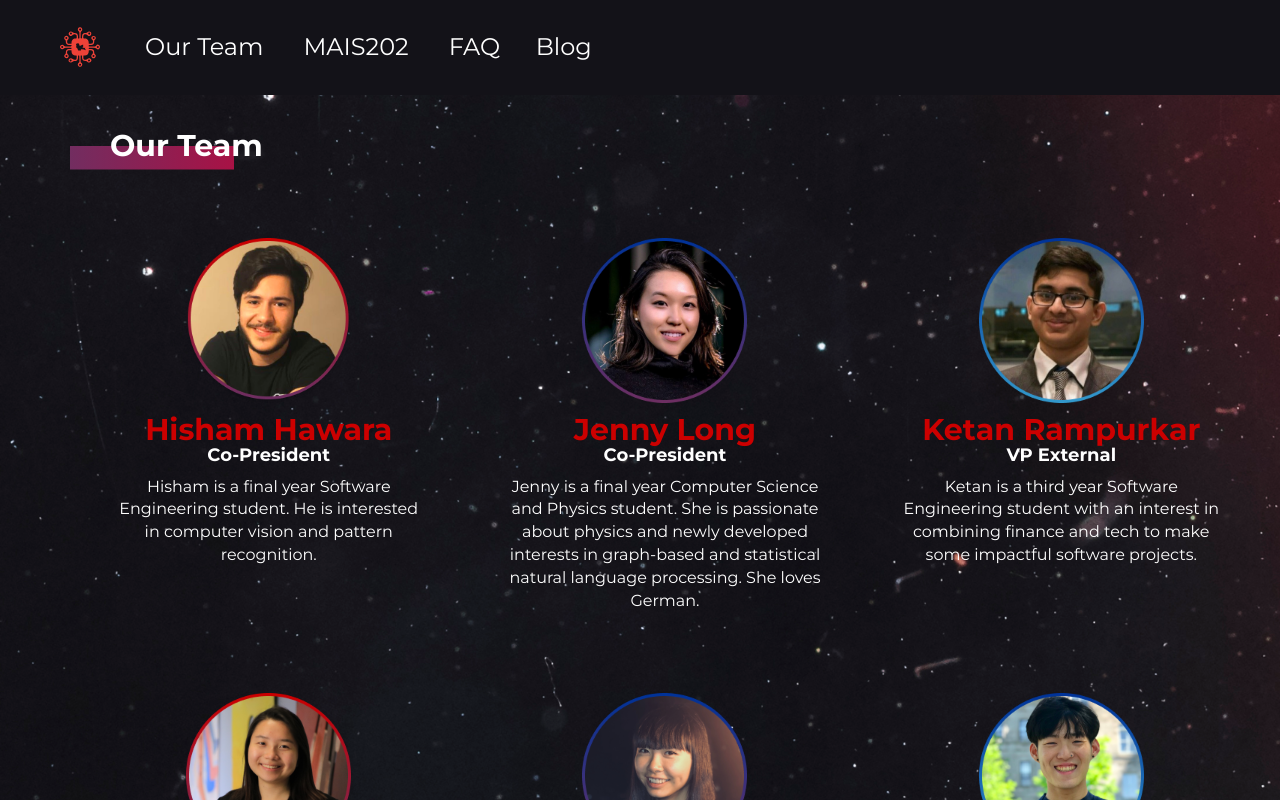
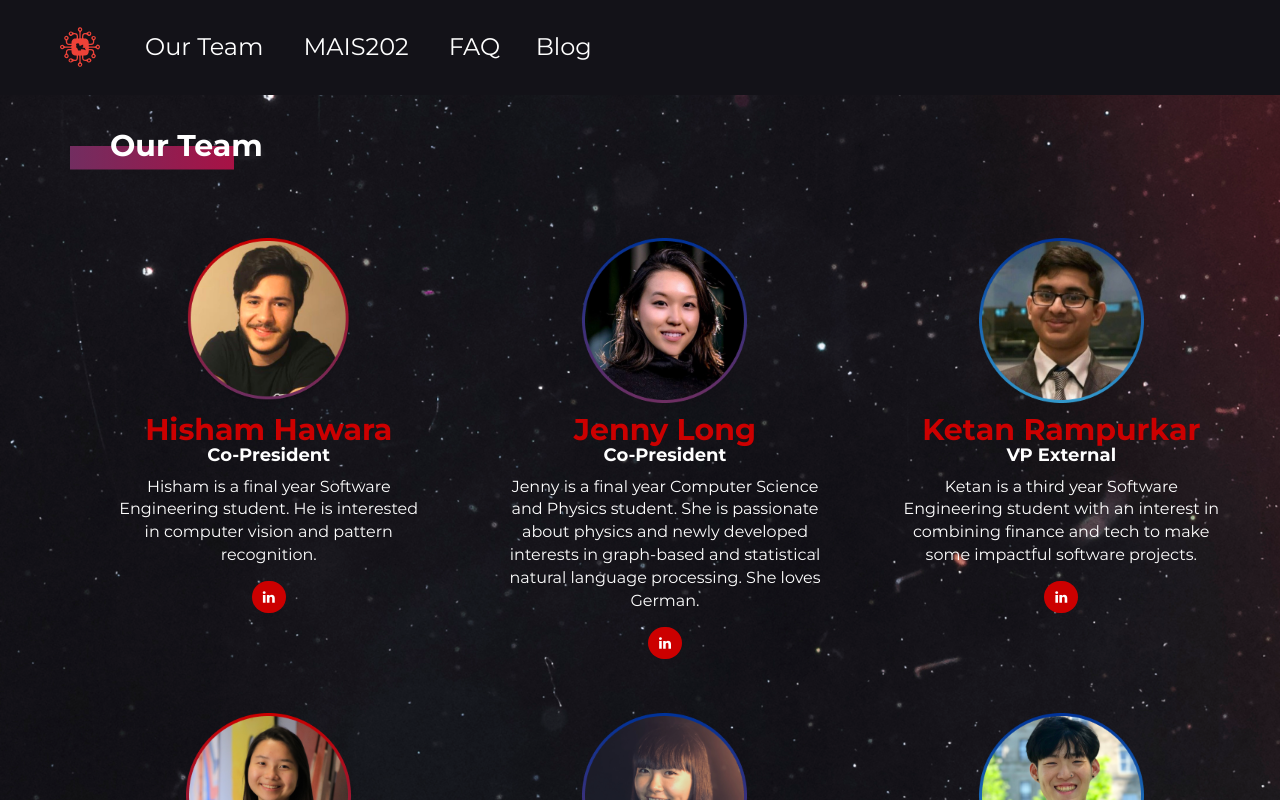
Before and after one commit to McGillAISociety/mcgillaiwebsite, a React (Create React App) app in the folder mcgillai/: page /faq in a window 1280 px wide. Both pictures are taken after a click on the button "Our Team". Shown: the top 800 px of the page. Built offline with nearby package versions, Linux system fonts and the light colour scheme; a web font is replaced by a local one.

Commit message:
I keep wanting to make more small edits

```diff
--- a/mcgillai/src/components/execs/Exec.js
+++ b/mcgillai/src/components/execs/Exec.js
@@ -70,6 +70,21 @@ const Text = styled('p')`
 	font-size: 16px;
 `;
 
+const LinkedinButton = styled('a')`
+	background: #cc0000;
+	padding:0.5em 0.5em;
+	border-radius:1.5em;
+	box-sizing: border-box;
+	text-decoration:none;
+	color: white !important;
+  	transition: opacity 0.2s;
+  	text-decoration: none !important;
+
+  	:hover {
+    	opacity: 0.6;
+  	}
+`;
+
 const Exec = () => (
 	<Container>
 			<HeadingUnderline className = 'content'> Our Team </HeadingUnderline>
@@ -82,6 +97,13 @@ const Exec = () => (
 						<h2>{data.name}</h2>
 						<h3>{data.position}</h3>
 						<Text>{data.bio}</Text>
+						<LinkedinButton
+			            aria-label="Linkedin"
+			            href={data.linkedin}
+			            target="_blank"
+			            rel="noopener noreferrer"
+			             className='icon-linkedin'
+			          />
 				</ImageContainer>)
 			})}
 			</GridContainer>
--- a/mcgillai/src/components/execs/exec-profile.js
+++ b/mcgillai/src/components/execs/exec-profile.js
@@ -20,7 +20,7 @@ export const DATA = [
 		"name": "Ketan Rampurkar",
 		"position": "VP External",
 		"bio": "Ketan is a third year Software Engineering student with an interest in combining finance and tech to make some impactful software projects.",
-		"linkedin": "",
+		"linkedin": "https://www.linkedin.com/in/ketan-rampurkar/",
 		"email": ""
 	},
 	{
@@ -28,15 +28,15 @@ export const DATA = [
 		"name": "Claudia Leung",
 		"position": "VP Communications",
 		"bio": "Claudia is a final year Psychology and Political Science student with interests in neuroscience, sustainability, and front-end development. When she’s not committing neural pathways to memory, you’ll find her enjoying some BEvERages and playing with p5.js.",
-		"linkedin": "",
+		"linkedin": "https://www.linkedin.com/in/claudiahleung/",
 		"email": ""
 	},
 	{
 		"photo": '/exec-img/rosie.png',
 		"name": "Rosie Zhao",
 		"position": "VP Communications",
-		"bio": "Rosie is a second year Mathematics and Computer Science student with interests in natural language processing and machine learning theory. She also enjoys graphic design and group theory.",
-		"linkedin": "",
+		"bio": "Rosie is a second year Mathematics and Computer Science student with interests in natural language processing and machine learning mathematical theory. She has a love-hate relationship with React and does graphic design in her free time.",
+		"linkedin": "https://www.linkedin.com/in/rosieyzh",
 		"email": ""
 	},
 	{
@@ -44,15 +44,15 @@ export const DATA = [
 		"name": "Philip Tam",
 		"position": "VP Events",
 		"bio": "Philip is a second year Computer Science student with interests in natural language processing, and its applications with automated speech recognition. Rumors say he can talk for days.",
-		"linkedin": "",
+		"linkedin": "https://www.linkedin.com/in/philiptamcode/",
 		"email": ""
 	},
 	{
 		"photo": '/exec-img/etienne.png',
 		"name": "Etienne Denis",
 		"position": "VP Events",
-		"bio": "Etienne is a final year Computer Science interested in graph representation and reinforcement learning. He was raised in a French household deep in the state of Texas (Austin!). When he is not doing research spends his time reading, playing tennis and biking.",
-		"linkedin": "",
+		"bio": "Etienne is a final year Computer Science interested in graph representation and reinforcement learning. He was raised in a French household deep in the state of Texas (Austin!). When he is not doing research, he spends his time reading, playing tennis and biking.",
+		"linkedin": "https://www.linkedin.com/in/egdenis/",
 		"email": ""
 	},
 	{
@@ -60,7 +60,7 @@ export const DATA = [
 		"name": "Aakarsh Shekhar",
 		"position": "VP Finance",
 		"bio": "Aakarsh is a third year Software Engineering student. He is interested in real-world applications of machine learning primarily in the field of pattern recognition.",
-		"linkedin": "",
+		"linkedin": "http://linkedin.com/in/aakarshshekhar/",
 		"email": ""
 	},
 	{
@@ -68,7 +68,7 @@ export const DATA = [
 		"name": "Ali Shobeiri",
 		"position": "Academic Lecturer",
 		"bio": "Ali is a good looking individual who is in his final year of Electrical Engineering. He was born in Iran and will look to impress you with his lecturing during the MAIS bootcamp.",
-		"linkedin": "",
+		"linkedin": "https://linkedin.com/in/ali-shobeiri/",
 		"email": ""
 	},
 	{
@@ -76,7 +76,7 @@ export const DATA = [
 		"name": "Antonios Valkanas",
 		"position": "Academic Lecturer",
 		"bio": "Hailing from Athens, Greece, this man knows his way around a neural network. He will be lecturing his heart out during the MAIS bootcamp. He is also a first year graduate student interested in graph neural networks.",
-		"linkedin": "",
+		"linkedin": "https://www.linkedin.com/in/antonios-valkanas/",
 		"email": ""
 	},
 	{
@@ -84,7 +84,7 @@ export const DATA = [
 		"name": "Cheng Lin",
 		"position": "Technical Programme Manager",
 		"bio": "Cheng is in her third year of electrical engineering. She's interested in machine learning applications in traditionally non-technical fields. In her free time, she figure skates and listens to too much music.",
-		"linkedin": "",
+		"linkedin": "https://www.linkedin.com/in/cheng-lin",
 		"email": ""
 	},
 	{
@@ -92,7 +92,7 @@ export const DATA = [
 		"name": "Diego Lopez",
 		"position": "Technical Programme Manager",
 		"bio": "Diego is a second year Math and Computer Science student. He is interested in the mathematical foundations of machine learning. On rare occasions, he can be found wearing something other than a blue shirt.",
-		"linkedin": "",
+		"linkedin": "https://www.linkedin.com/in/lopdie101/",
 		"email": ""
 	},
 	{
@@ -100,7 +100,7 @@ export const DATA = [
 		"name": "Li Zhang",
 		"position": "Technical Programme Manager",
 		"bio": "Li is a third year Software Engineering student. She’s interested in various fields of machine learning, but computer vision is one of her favourite. Her specialty is to “make things work”.",
-		"linkedin": "",
+		"linkedin": "https://www.linkedin.com/in/litigre/",
 		"email": ""
 	},
 	{
@@ -108,7 +108,7 @@ export const DATA = [
 		"name": "Rick Wu",
 		"position": "Technical Programme Manager",
 		"bio": "Rick is a second year Master of Electrical Engineering student. His research interests concern computer vision and deep learning, primarily focusing on video summarization using multimodal learning.",
-		"linkedin": "",
+		"linkedin": "https://www.linkedin.com/in/rick-wu/",
 		"email": ""
 	},
 	{
@@ -116,7 +116,7 @@ export const DATA = [
 		"name": "David Tao",
 		"position": "Senior Advisor",
 		"bio": "David is a final year Honors Computer Science student. His interests currently reside in model-based reinforcement learning. He’s also really really old.",
-		"linkedin": "",
+		"linkedin": "https://www.linkedin.com/in/taodav/",
 		"email": ""
 	},
 	{
@@ -124,7 +124,7 @@ export const DATA = [
 		"name": "Isaac Chan",
 		"position": "Senior Advisor",
 		"bio": "Isaac is a final year electrical engineering student. He is interested in understanding the mechanics of deep reinforcement learning in the context of few-shot learning and HRL.",
-		"linkedin": "",
+		"linkedin": "https://www.linkedin.com/in/chan-isaac-ezw/",
 		"email": ""
 	},
 	{
@@ -132,7 +132,7 @@ export const DATA = [
 		"name": "Nabil Chowdhury",
 		"position": "Senior Advisor",
 		"bio": "Nabil is a final year Software Engineering student. He enjoys backend development and solving algorithms, although you may sometimes hear him say \"border-radius\" and \"margin.\"",
-		"linkedin": "",
+		"linkedin": "https://www.linkedin.com/in/nabil-chowdhury/",
 		"email": ""
 	}
 ]
--- a/mcgillai/src/components/faq/faq.js
+++ b/mcgillai/src/components/faq/faq.js
@@ -44,7 +44,7 @@ class Faq extends React.Component {
 					<Question>Can I still come to your events even if I have no experience with AI?</Question>
 					<Answer>
 						Absolutely. We are a student club that strives to learn more about AI by building a community with similar goals - if anything, we’re also learning ourselves.  For more about AI courses at McGill and their pre-requisites, check out this <a href="https://medium.com/mcgill-artificial-intelligence-review/ai-courses-at-mcgill-d10215d65863" target="_blank" rel="noopener noreferrer" >blog post</a> by one of our former co-presidents.
-						<br /> <br />If you are new to programming, we would highly recommend that you build a solid understanding of Python fundamentals first.
+						<br />If you are new to programming, we would highly recommend that you build a solid understanding of Python fundamentals first.
 					</Answer>
 
 					<Question>I have a startup that uses AI. Can one of your members point me in the right direction?</Question>
@@ -59,7 +59,7 @@ class Faq extends React.Component {
 
 					<Question>Can we submit a blurb to your biweekly newsletter?</Question>
 					<Answer>
-						For McGill clubs: Yes! Please fill out our blurb form here and one of our execs will be in touch.
+						For McGill clubs: Yes! Please reach out to us through our email or Facebook and one of our execs will be in touch.
 						<br/>For companies in Montreal and abroad: Due to agreements with our sponsors, blurbs submitted by non-sponsors will be reviewed on a case by case basis. In the past, we have included blurbs from non-sponsors for networking events, research opportunities on campus (pertaining to AI), and the AI for Good summer lab.
 					</Answer>
 
```
Also changed, not shown: mcgillai/src/components/home/assets/grid.svg.
